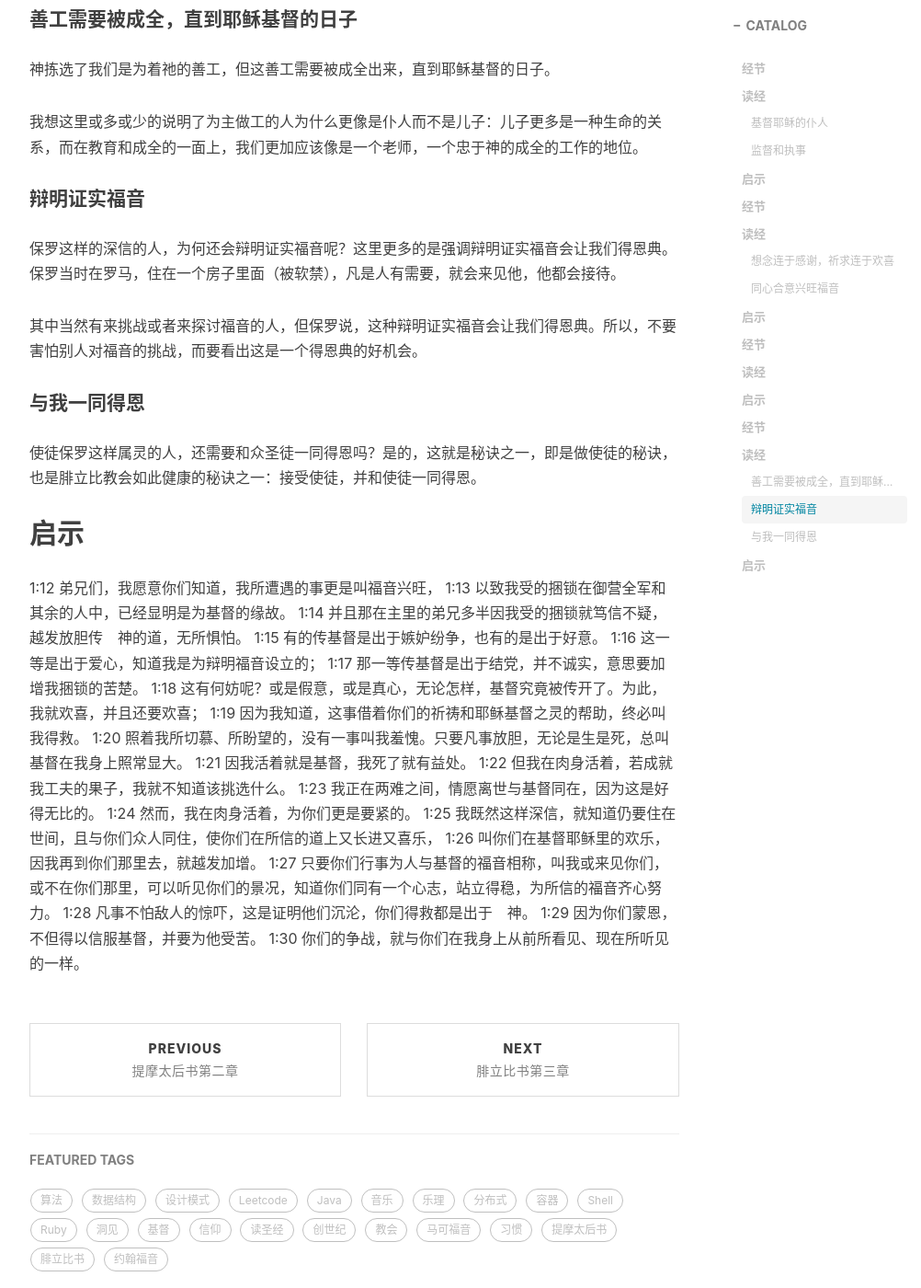
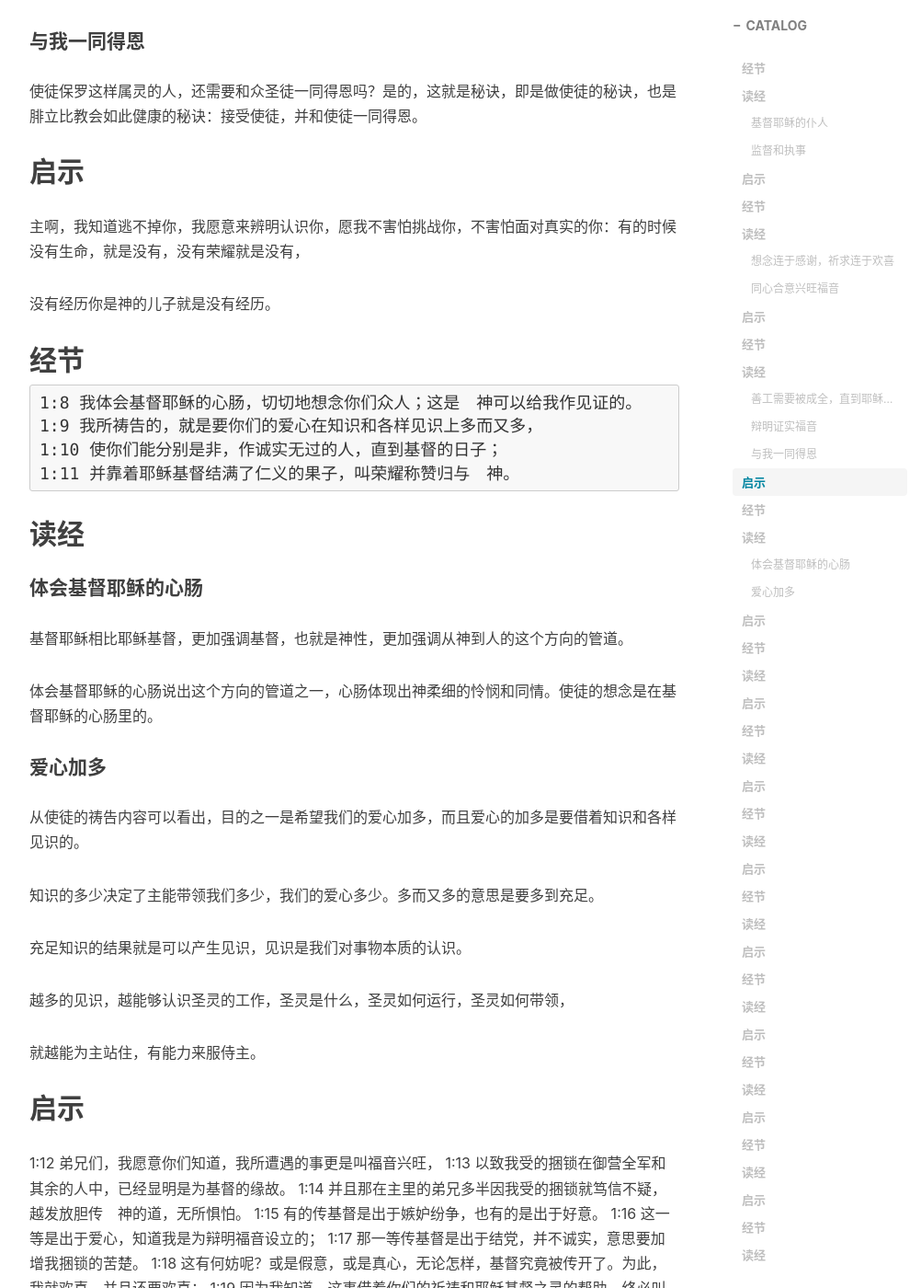
Before and after one commit to jingminglake/jingminglake.github.io, a Jekyll site: the page built from _posts/读圣经/腓立比书/2025-11-28-腓立比书第一章.md, in a window 1280 px wide and 1400 px high, scrolled down 2904 px. Shown: the whole window at 92% size, without its empty margins (233-1235 px from the left). Built offline with Jekyll 4.4.1, drawn with Linux system fonts in a browser that asks for light colours; nearby versions of some CDN libraries; comment, search, counter and statistics services are not loaded; some of the changed text lies outside the part shown.

Commit message:
update philippians

```diff
--- a/_posts/读圣经/腓立比书/2025-11-28-腓立比书第一章.md
+++ b/_posts/读圣经/腓立比书/2025-11-28-腓立比书第一章.md
@@ -72,18 +72,33 @@
 <pre style="font-size: 18px;">
 1:6 我深信那在你们心里动了善工的，必成全这工，直到耶稣基督的日子。
 1:7 我为你们众人有这样的意念，原是应当的；因你们常在我心里，无论我是在捆锁之中，是辩明证实福音的时候，你们都与我一同得恩。
-1:8 我体会基督耶稣的心肠，切切地想念你们众人；这是　神可以给我作见证的。
 </pre>
+## 读经
 
-## 读经
+#### 善工需要被成全，直到耶稣基督的日子
+
+神拣选了我们是为着祂的善工，但这善工需要被成全出来，直到耶稣基督的日子。
+
+我想这里或多或少说明了为主做工的人为什么更像是仆人而不是儿子：儿子更多是一种生命的关系，而在教育和成全的一面上，我们更加应该像是一个老师，一个忠于神的成全的工作的地位。
+
+#### 辩明证实福音
+
+保罗这样的深信的人，为何还会辩明证实福音呢？这里更多的是强调辩明证实福音会让我们得恩典。保罗当时在罗马，住在一个房子里面（被软禁），凡是人有需要，就会来见他，他都会接待。
+
+其中当然有来探讨甚至挑战福音的人，但保罗这里说，辩明证实福音的时候会让我们得恩典。所以，不需要害怕人对福音的挑战，而要看出这是一个得恩典的好机会。
+
+#### 与我一同得恩
+
+使徒保罗这样属灵的人，还需要和众圣徒一同得恩吗？是的，这就是秘诀，即是做使徒的秘诀，也是腓立比教会如此健康的秘诀：接受使徒，并和使徒一同得恩。
 
 ## 启示
 
+主啊，我知道逃不掉你，我愿意来辨明认识你，愿我不害怕挑战你，不害怕面对真实的你：有的时候没有生命，就是没有，没有荣耀就是没有，
+
+没有经历你是神的儿子就是没有经历。
 
 ## 经节
 <pre style="font-size: 18px;">
-1:6 我深信那在你们心里动了善工的，必成全这工，直到耶稣基督的日子。
-1:7 我为你们众人有这样的意念，原是应当的；因你们常在我心里，无论我是在捆锁之中，是辩明证实福音的时候，你们都与我一同得恩。
 1:8 我体会基督耶稣的心肠，切切地想念你们众人；这是　神可以给我作见证的。
 1:9 我所祷告的，就是要你们的爱心在知识和各样见识上多而又多，
 1:10 使你们能分别是非，作诚实无过的人，直到基督的日子；
@@ -91,23 +106,26 @@
 </pre>
 ## 读经
 
-#### 善工需要被成全，直到耶稣基督的日子
+#### 体会基督耶稣的心肠
 
-神拣选了我们是为着祂的善工，但这善工需要被成全出来，直到耶稣基督的日子。
+基督耶稣相比耶稣基督，更加强调基督，也就是神性，更加强调从神到人的这个方向的管道。
 
-我想这里或多或少的说明了为主做工的人为什么更像是仆人而不是儿子：儿子更多是一种生命的关系，而在教育和成全的一面上，我们更加应该像是一个老师，一个忠于神的成全的工作的地位。
+体会基督耶稣的心肠说出这个方向的管道之一，心肠体现出神柔细的怜悯和同情。使徒的想念是在基督耶稣的心肠里的。
 
-#### 辩明证实福音
+#### 爱心加多
 
-保罗这样的深信的人，为何还会辩明证实福音呢？这里更多的是强调辩明证实福音会让我们得恩典。保罗当时在罗马，住在一个房子里面（被软禁），凡是人有需要，就会来见他，他都会接待。
+从使徒的祷告内容可以看出，目的之一是希望我们的爱心加多，而且爱心的加多是要借着知识和各样见识的。
 
-其中当然有来挑战或者来探讨福音的人，但保罗说，这种辩明证实福音会让我们得恩典。所以，不要害怕别人对福音的挑战，而要看出这是一个得恩典的好机会。
+知识的多少决定了主能带领我们多少，我们的爱心多少。多而又多的意思是要多到充足。
 
-#### 与我一同得恩
+充足知识的结果就是可以产生见识，见识是我们对事物本质的认识。
 
-使徒保罗这样属灵的人，还需要和众圣徒一同得恩吗？是的，这就是秘诀之一，即是做使徒的秘诀，也是腓立比教会如此健康的秘诀之一：接受使徒，并和使徒一同得恩。
+越多的见识，越能够认识圣灵的工作，圣灵是什么，圣灵如何运行，圣灵如何带领，
+
+就越能为主站住，有能力来服侍主。
 
 ## 启示
+
 
 
 
@@ -130,3 +148,80 @@
 1:28 凡事不怕敌人的惊吓，这是证明他们沉沦，你们得救都是出于　神。
 1:29 因为你们蒙恩，不但得以信服基督，并要为他受苦。
 1:30 你们的争战，就与你们在我身上从前所看见、现在所听见的一样。
+
+
+## 经节
+<pre style="font-size: 18px;">
+1:6 我深信那在你们心里动了善工的，必成全这工，直到耶稣基督的日子。
+1:7 我为你们众人有这样的意念，原是应当的；因你们常在我心里，无论我是在捆锁之中，是辩明证实福音的时候，你们都与我一同得恩。
+1:8 我体会基督耶稣的心肠，切切地想念你们众人；这是　神可以给我作见证的。
+</pre>
+
+## 读经
+
+## 启示
+
+
+## 经节
+<pre style="font-size: 18px;">
+1:6 我深信那在你们心里动了善工的，必成全这工，直到耶稣基督的日子。
+1:7 我为你们众人有这样的意念，原是应当的；因你们常在我心里，无论我是在捆锁之中，是辩明证实福音的时候，你们都与我一同得恩。
+1:8 我体会基督耶稣的心肠，切切地想念你们众人；这是　神可以给我作见证的。
+</pre>
+
+## 读经
+
+## 启示
+
+## 经节
+<pre style="font-size: 18px;">
+</pre>
+
+## 读经
+
+## 启示
+
+
+## 经节
+<pre style="font-size: 18px;">
+</pre>
+
+## 读经
+
+## 启示
+
+
+## 经节
+<pre style="font-size: 18px;">
+</pre>
+
+## 读经
+
+## 启示
+
+
+## 经节
+<pre style="font-size: 18px;">
+</pre>
+
+## 读经
+
+## 启示
+
+
+## 经节
+<pre style="font-size: 18px;">
+</pre>
+
+## 读经
+
+## 启示
+
+
+## 经节
+<pre style="font-size: 18px;">
+</pre>
+
+## 读经
+
+## 启示
```
